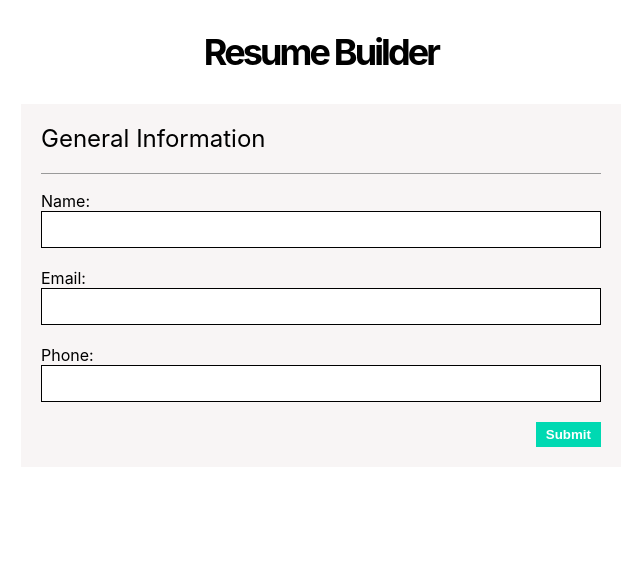
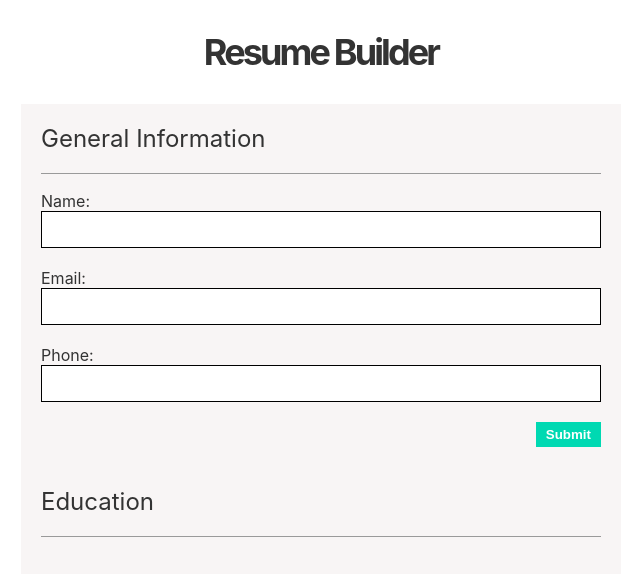
Before and after one commit to esteban90-dev/resume-builder, a React (Create React App) app: page / in a window 1280 px wide. Shown: the top 576 px of the page, without its empty margins (319-959 px from the left). Built offline with nearby package versions, Linux system fonts and the light colour scheme; the HTML template or start-up script is replaced by a standard one.

Commit message:
add static EducationCard component

```diff
--- a/src/App.js
+++ b/src/App.js
@@ -1,6 +1,7 @@
 import React from 'react';
 import Header from './components/Header';
 import InformationCard from './components/InformationCard';
+import EducationCard from './components/EducationCard';
 
 export default class App extends React.Component {
   render() {
@@ -9,6 +10,7 @@ export default class App extends React.Component {
         <Header />
         <main>
           <InformationCard />
+          <EducationCard />
         </main>
       </>
     );
--- /dev/null
+++ b/src/components/EducationCard.js
@@ -0,0 +1,12 @@
+import React from 'react';
+
+export default class EducationCard extends React.Component {
+  render() {
+    return (
+      <section className="education">
+        <h2 className="education__title">Education</h2>
+        <hr></hr>
+      </section>
+    );
+  }
+}
--- a/src/index.css
+++ b/src/index.css
@@ -5,6 +5,7 @@
 body {
   margin: 0;
   font-family: 'Inter', sans-serif;
+  color: #333333;
 }
 
 header {
@@ -34,12 +35,12 @@ p {
   font-size: 36px;
 }
 
-.information {
+.information, .education {
   background-color: #F8F5F5;
   padding: 20px;
 }
 
-.information__title {
+.information__title, .education__title {
   margin-top: 0px;
   font-weight: 400;
   font-size: 24px;
```
